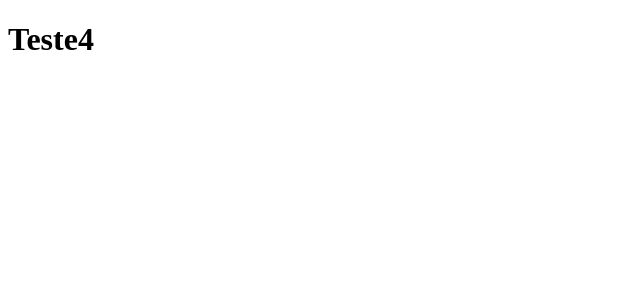
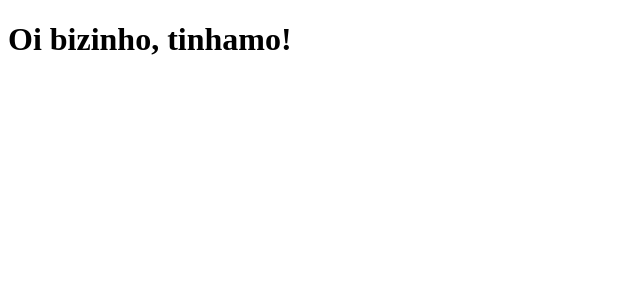
Before and after one commit to ana-aayres/clone-tabnews, a Next.js app: page / in a window 1280 px wide. Shown: the top 300 px of the page, without its empty margins (0-640 px from the left). Built offline with nearby package versions, Linux system fonts and the light colour scheme.

Commit message:
alterando a mensagem

```diff
--- a/pages/index.js
+++ b/pages/index.js
@@ -1,5 +1,5 @@
 function Home() {
-    return <h1>Teste4</h1>
+    return <h1>Oi bizinho, tinhamo!</h1>
 }
 
 export default Home;
```
